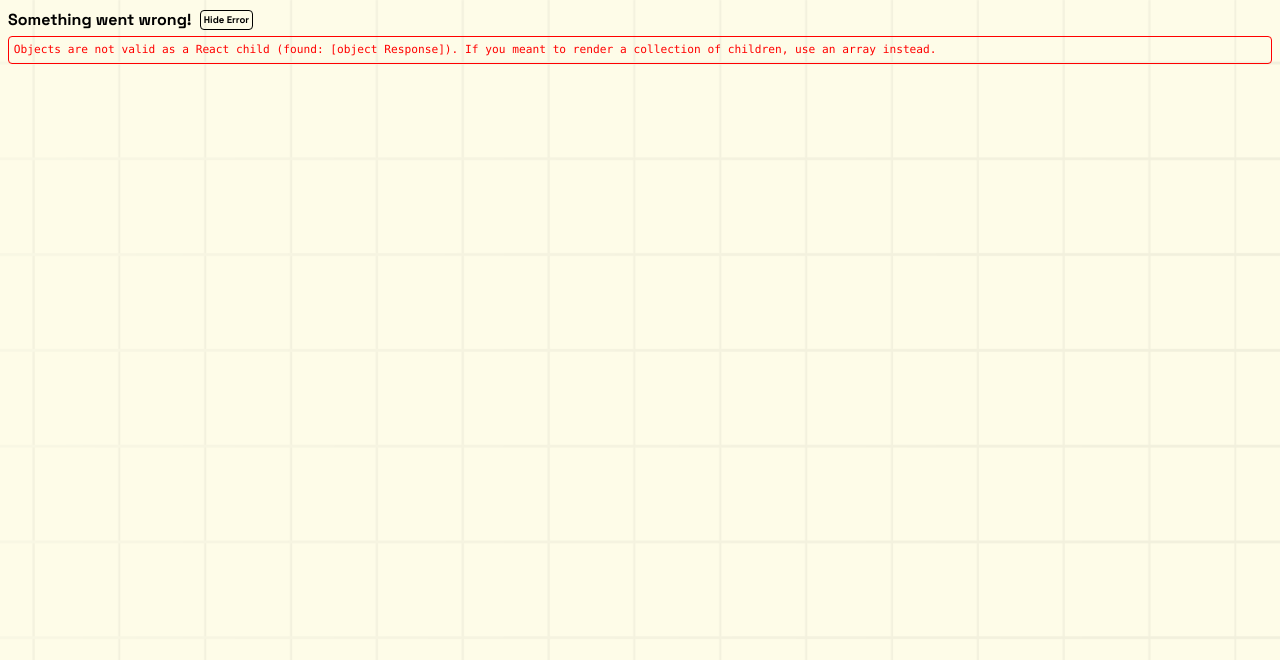
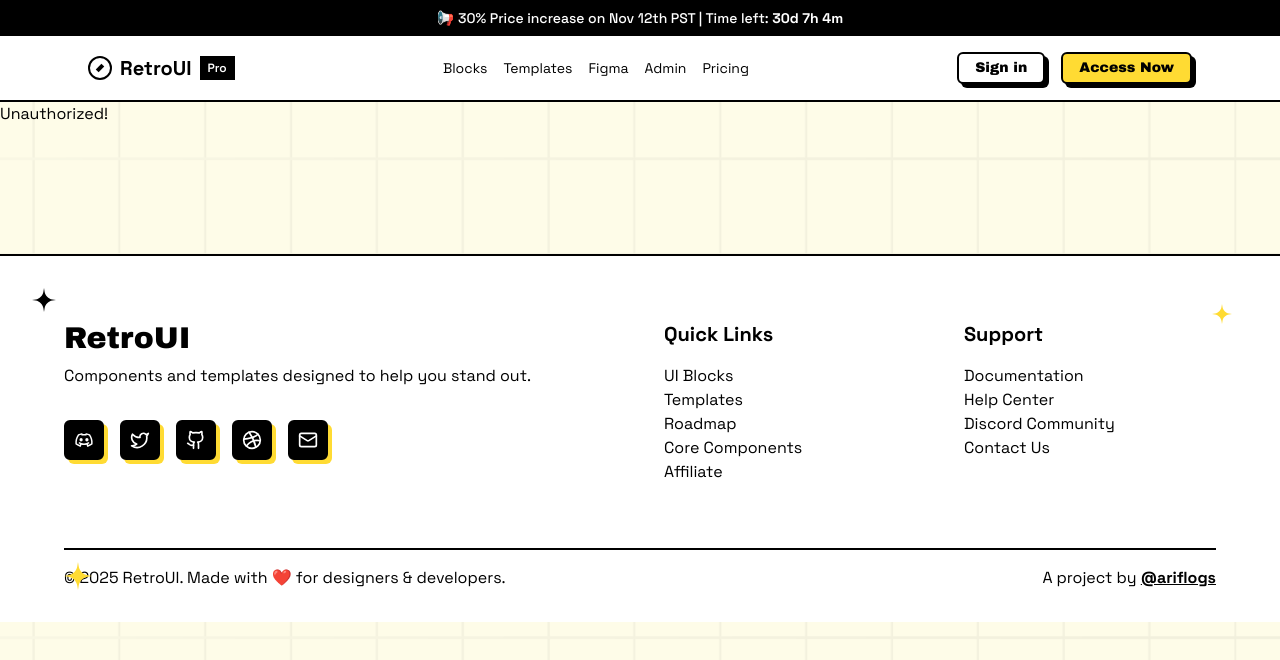
Before and after one commit to ariflogs/retroui-pro-client, a React (Vite) app: page /admin-access in a window 1280 px wide. Shown: the top 660 px of the page. Built offline with nearby package versions, Linux system fonts and the light colour scheme.

Commit message:
changed unauthroize ui

```diff
--- a/src/routes/admin-access.tsx
+++ b/src/routes/admin-access.tsx
@@ -2,7 +2,6 @@
 import { Card, Text } from "@/components/ui";
 import { Button } from "@/components/retroui/Button";
 import { useAuth } from "@/state/auth";
-import { redirect } from "@tanstack/react-router";
 
 export const Route = createFileRoute('/admin-access')({
     component: RouteComponent,
@@ -16,10 +15,7 @@
     }
 
     if (!user || !user.isPro) {
-        return redirect({
-            to: '/figma',
-            replace: true
-        })
+        return <div>Unauthorized!</div>
     }
 
 
--- a/src/routes/figma-access.tsx
+++ b/src/routes/figma-access.tsx
@@ -1,4 +1,4 @@
-import { createFileRoute, redirect } from '@tanstack/react-router'
+import { createFileRoute } from '@tanstack/react-router'
 import { Card, Text } from "@/components/ui";
 import { Button } from "@/components/retroui/Button";
 import { useAuth } from "@/state/auth";
@@ -15,10 +15,7 @@
     }
 
     if (!user || !user.isPro) {
-        return redirect({
-            to: '/figma',
-            replace: true
-        })
+        return <div>Unauthorized!</div>
     }
 
     return <div className="min-h-screen w-full flex justify-center px-4 mt-10 pro-theme">
```
